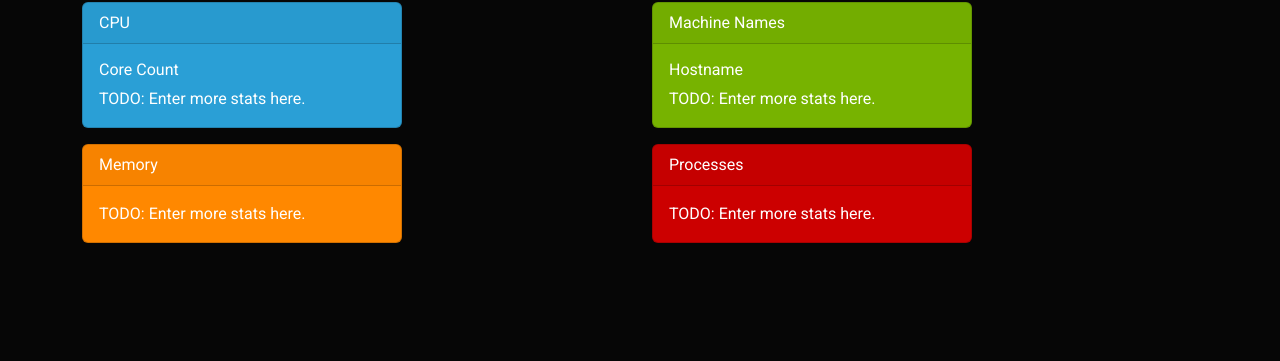
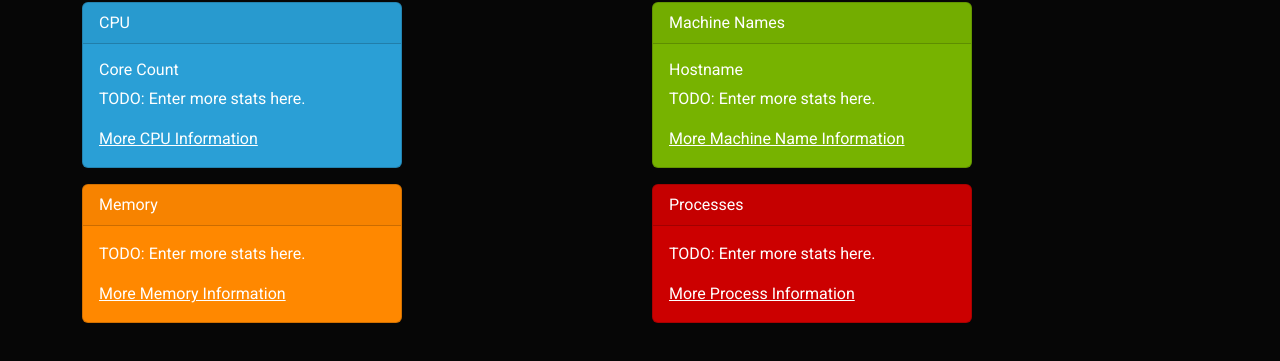
Before and after one commit to PhilipWright96/SystemReporter, a website with bundled scripts: page index.html in a window 1280 px wide. Shown: the part 175-536 px from the top of the page. Built offline with nearby package versions, Linux system fonts and the light colour scheme.

Commit message:
Add more information links

```diff
--- a/index.html
+++ b/index.html
@@ -38,6 +38,7 @@
               <div class="card-body">
                 <h6 id="cores">Core Count</h6>
                 <p class="card-text">TODO: Enter more stats here.</p>
+                <a href="#" class="text-white">More CPU Information</a>
               </div>
             </div>
           </div>
@@ -53,6 +54,7 @@
               <div class="card-body">
                 <h6 id="hostname">Hostname</h6>
                 <p class="card-text">TODO: Enter more stats here.</p>
+                <a href="#" class="text-white">More Machine Name Information</a>
               </div>
             </div>
           </div>
@@ -69,6 +71,7 @@
               <div class="card-header">Memory</div>
               <div class="card-body">
                 <p class="card-text">TODO: Enter more stats here.</p>
+                <a href="#" class="text-white">More Memory Information</a>
               </div>
             </div>
           </div>
@@ -83,6 +86,7 @@
               <div class="card-header">Processes</div>
               <div class="card-body">
                 <p class="card-text">TODO: Enter more stats here.</p>
+                <a href="#" class="text-white">More Process Information</a>
               </div>
             </div>
           </div>
```
